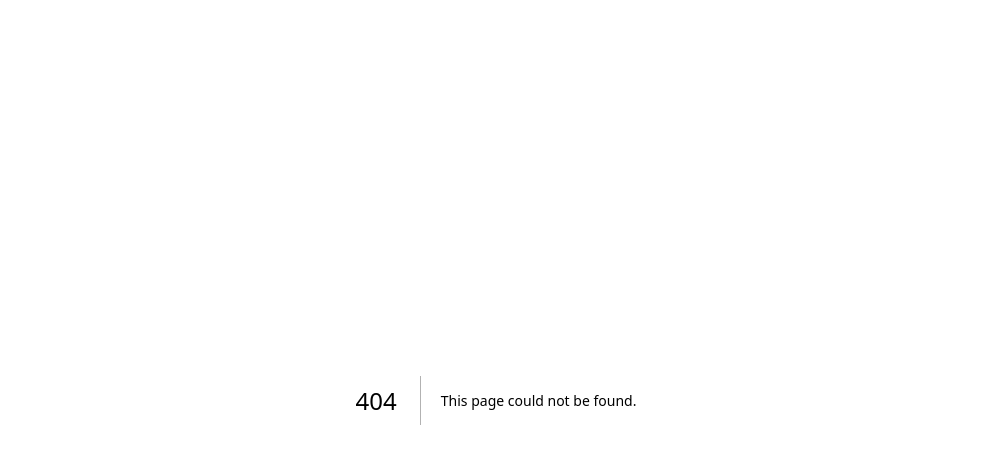
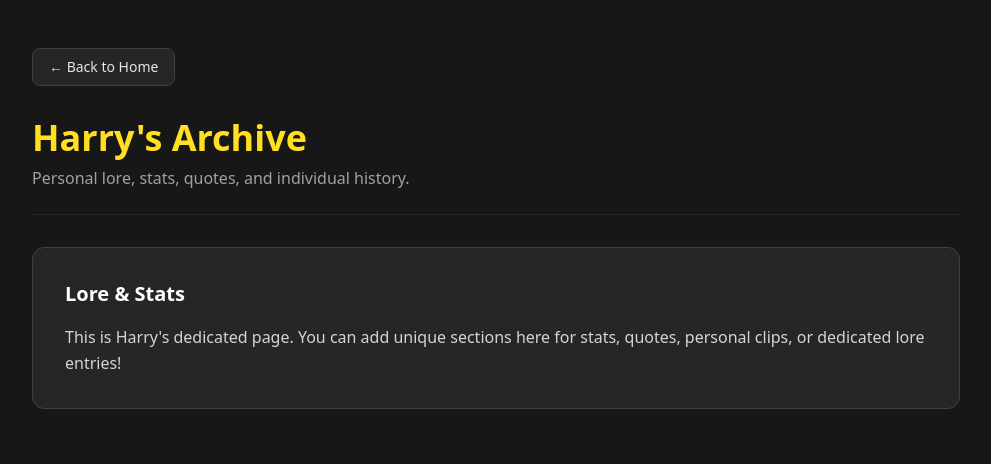
Before and after one commit to Spoodpants/potato-archives, a Next.js app: page /profile/harry in a window 1280 px wide. Before the commit this address had no page. Shown: the top 464 px of the page, without its empty margins (144-1135 px from the left). Built offline with nearby package versions, Linux system fonts and the light colour scheme.

Commit message:
Added profile pages and profile buttons.

```diff
--- a/app/page.tsx
+++ b/app/page.tsx
@@ -1,32 +1,39 @@
 'use client';
+
+import Link from 'next/link';
 
 export default function Home() {
   const groupMembers = [
     {
+      id: "harry",
       name: "Harry",
       role: "Group Member",
       image: "/harry.jpg",
       bio: "Add Harry's main description, running jokes, or stats here.",
     },
     {
+      id: "matheesa",
       name: "Matheesa",
       role: "Group Member",
       image: "/matheesa.jpg",
       bio: "Add Matheesa's main description, running jokes, or stats here.",
     },
     {
+      id: "maximus",
       name: "Maximus",
       role: "Group Member",
       image: "/maximus.jpg",
       bio: "Add Maximus's main description, running jokes, or stats here.",
     },
     {
+      id: "samson",
       name: "Samson",
       role: "Group Member",
       image: "/samson.jpg",
       bio: "Add Samson's main description, running jokes, or stats here.",
     },
     {
+      id: "taylor",
       name: "Taylor",
       role: "Group Member",
       image: "/taylor.jpg",
@@ -46,16 +53,16 @@ export default function Home() {
         </p>
       </header>
 
-      {/* Member Boxes - Wide Vertical Stack */}
+      {/* Member Boxes */}
       <section className="space-y-6">
         <h2 className="text-2xl font-bold text-neutral-200 text-left">
           Group Members
         </h2>
 
         <div className="flex flex-col gap-6">
-          {groupMembers.map((member, index) => (
+          {groupMembers.map((member) => (
             <div
-              key={index}
+              key={member.id}
               className="bg-neutral-800 border border-neutral-700 rounded-xl p-6 flex flex-col sm:flex-row gap-6 items-start shadow-xl hover:border-neutral-600 transition w-full"
             >
               {/* Image Container */}
@@ -72,7 +79,8 @@ export default function Home() {
               </div>
 
               {/* Information */}
-              <div className="space-y-3 text-left flex-1 w-full">
+              <div className="space-y-3 text-left flex-1 w-full flex flex-col justify-between">
+                <div>
                   <div className="flex items-center gap-3">
                     <h3 className="text-2xl font-bold text-white">
                       {member.name}
@@ -81,9 +89,20 @@ export default function Home() {
                       {member.role}
                     </span>
                   </div>
-                <p className="text-sm md:text-base text-neutral-300 leading-relaxed whitespace-pre-line">
+                  <p className="text-sm md:text-base text-neutral-300 leading-relaxed whitespace-pre-line mt-2">
                     {member.bio}
                   </p>
+                </div>
+
+                {/* Profile Button */}
+                <div className="pt-2">
+                  <Link
+                    href={`/profile/${member.id}`}
+                    className="inline-block bg-yellow-400 hover:bg-yellow-300 text-neutral-950 font-bold px-4 py-2 rounded-lg text-sm transition"
+                  >
+                    View Full Profile →
+                  </Link>
+                </div>
               </div>
             </div>
           ))}
--- /dev/null
+++ b/app/profile/[id]/page.tsx
@@ -0,0 +1,41 @@
+'use client';
+
+import Link from 'next/link';
+import { useParams } from 'next/navigation';
+
+export default function ProfilePage() {
+  const params = useParams();
+  const id = params.id as string;
+
+  const memberName = id ? id.charAt(0).toUpperCase() + id.slice(1) : 'Member';
+
+  return (
+    <main className="min-h-screen bg-neutral-900 text-neutral-100 p-6 md:p-12 max-w-5xl mx-auto space-y-8">
+      {/* Back Button */}
+      <Link
+        href="/"
+        className="inline-block bg-neutral-800 hover:bg-neutral-700 border border-neutral-700 text-neutral-200 px-4 py-2 rounded-lg text-sm font-medium transition"
+      >
+        ← Back to Home
+      </Link>
+
+      {/* Header */}
+      <header className="border-b border-neutral-800 pb-6 space-y-2">
+        <h1 className="text-4xl font-extrabold text-yellow-300">
+          {memberName}'s Archive
+        </h1>
+        <p className="text-neutral-400">
+          Personal lore, stats, quotes, and individual history.
+        </p>
+      </header>
+
+      {/* Placeholder Content Area */}
+      <section className="bg-neutral-800 border border-neutral-700 rounded-xl p-8 space-y-4">
+        <h2 className="text-xl font-semibold text-white">Lore & Stats</h2>
+        <p className="text-neutral-300 leading-relaxed">
+          This is {memberName}'s dedicated page. You can add unique sections here for stats, quotes, personal clips, or dedicated lore entries!
+        </p>
+      </section>
+    </main>
+  );
+}
```
Lines whose indentation alone changed are shown as unchanged.
